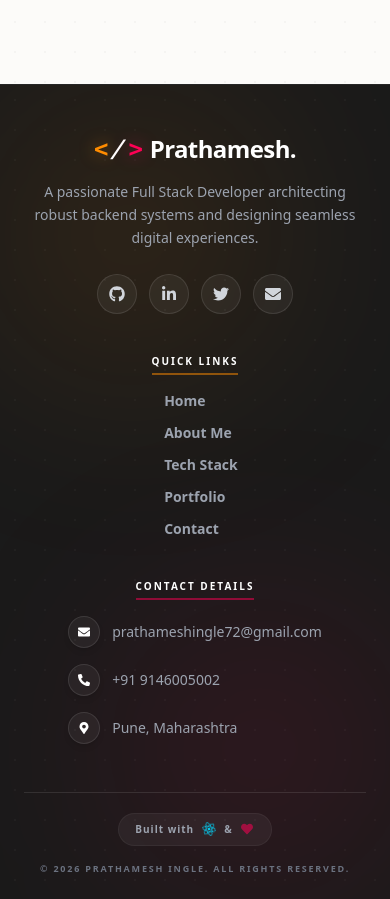
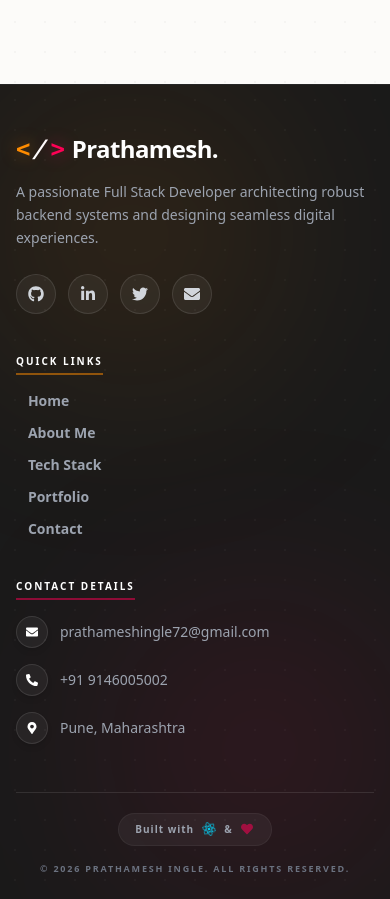
Before and after one commit to prathamesh-ingle/prathamesh72, a React (Vite) app in the folder frontend/: page / in a window 390 px wide. Shown: the part 7380-8279 px from the top of the page. Built offline with nearby package versions, Linux system fonts and the light colour scheme.

Commit message:
Refactor Footer component for improved structure

```diff
--- a/frontend/src/components/Footer.jsx
+++ b/frontend/src/components/Footer.jsx
@@ -42,14 +42,14 @@ const Footer = () => {
       <div className="absolute top-0 left-[-5%] w-[300px] h-[300px] bg-[#ff8c00]/10 rounded-full blur-[100px] pointer-events-none"></div>
       <div className="absolute bottom-0 right-[-5%] w-[300px] h-[300px] bg-[#ff0055]/10 rounded-full blur-[100px] pointer-events-none"></div>
 
-      <div className="relative z-10 max-w-7xl mx-auto px-6 md:px-12">
+      <div className="relative z-10 max-w-7xl mx-auto px-4 sm:px-6 md:px-12">
 
 
         {/* --- MAIN FOOTER GRID (TIGHTER SPACING) --- */}
         <div className="grid grid-cols-1 sm:grid-cols-2 lg:grid-cols-12 gap-10 md:gap-8 mb-12">
 
           {/* Brand & Bio (Spans 5) */}
-          <div className="sm:col-span-2 lg:col-span-5 flex flex-col items-center lg:items-start text-center lg:text-left" data-aos="fade-right" data-aos-delay="100">
+          <div className="sm:col-span-2 lg:col-span-5 flex flex-col items-start text-left" data-aos="fade-right" data-aos-delay="100">
             <div className="flex items-center font-mono font-black tracking-tighter text-2xl select-none cursor-pointer group mb-4" onClick={scrollToTop}>
               <span className="text-[#ff8c00] drop-shadow-[0_0_8px_rgba(255,140,0,0.5)] group-hover:-translate-y-1 transition-transform duration-300">&lt;</span>
               <span className="text-white transform -skew-x-12 mx-1">/</span>
@@ -68,7 +68,7 @@ const Footer = () => {
                   href={social.link}
                   target="_blank"
                   rel="noreferrer"
-                  className={`w-10 h-10 rounded-full bg-white/5 border border-white/10 flex items-center justify-center text-gray-300 transition-all duration-300 ${social.color} hover:border-transparent hover:-translate-y-1`}
+                  className={`w-10 h-10 shrink-0 rounded-full bg-white/5 border border-white/10 flex items-center justify-center text-gray-300 transition-all duration-300 ${social.color} hover:border-transparent hover:-translate-y-1`}
                 >
                   {social.icon}
                 </a>
@@ -77,7 +77,7 @@ const Footer = () => {
           </div>
 
           {/* Quick Links (Spans 3) */}
-          <div className="flex flex-col items-center lg:items-start lg:col-span-3" data-aos="fade-up" data-aos-delay="200">
+          <div className="flex flex-col items-start lg:col-span-3" data-aos="fade-up" data-aos-delay="200">
             <h4 className="text-white font-black tracking-[0.2em] text-[10px] uppercase mb-4 border-b-2 border-[#ff8c00]/50 pb-1">Quick Links</h4>
             <div className="flex flex-col gap-3">
               {navLinks.map((link) => (
@@ -94,26 +94,26 @@ const Footer = () => {
           </div>
 
           {/* Contact Info (Spans 4) */}
-          <div className="flex flex-col items-center lg:items-start lg:col-span-4" data-aos="fade-left" data-aos-delay="300">
+          <div className="flex flex-col items-start lg:col-span-4" data-aos="fade-left" data-aos-delay="300">
             <h4 className="text-white font-black tracking-[0.2em] text-[10px] uppercase mb-4 border-b-2 border-[#ff0055]/50 pb-1">Contact Details</h4>
             <div className="flex flex-col gap-4 text-gray-400 font-medium text-sm">
               <a href="mailto:prathameshingle72@gmail.com" className="flex items-center gap-3 hover:text-[#ff8c00] transition-colors duration-300 group">
-                <div className="w-8 h-8 rounded-full bg-white/5 border border-white/10 flex items-center justify-center text-white group-hover:bg-[#ff8c00] group-hover:border-[#ff8c00] transition-all duration-300 shadow-md">
+                <div className="w-8 h-8 shrink-0 rounded-full bg-white/5 border border-white/10 flex items-center justify-center text-white group-hover:bg-[#ff8c00] group-hover:border-[#ff8c00] transition-all duration-300 shadow-md">
                   <FaEnvelope size={12} />
                 </div>
-                prathameshingle72@gmail.com
+                <span className="break-all">prathameshingle72@gmail.com</span>
               </a>
               <a href="tel:+919146005002" className="flex items-center gap-3 hover:text-[#ff0055] transition-colors duration-300 group">
-                <div className="w-8 h-8 rounded-full bg-white/5 border border-white/10 flex items-center justify-center text-white group-hover:bg-[#ff0055] group-hover:border-[#ff0055] transition-all duration-300 shadow-md">
+                <div className="w-8 h-8 shrink-0 rounded-full bg-white/5 border border-white/10 flex items-center justify-center text-white group-hover:bg-[#ff0055] group-hover:border-[#ff0055] transition-all duration-300 shadow-md">
                   <FaPhoneAlt size={12} />
                 </div>
-                +91 9146005002
+                <span>+91 9146005002</span>
               </a>
               <div className="flex items-center gap-3">
-                <div className="w-8 h-8 rounded-full bg-white/5 border border-white/10 flex items-center justify-center text-white shadow-md">
+                <div className="w-8 h-8 shrink-0 rounded-full bg-white/5 border border-white/10 flex items-center justify-center text-white shadow-md">
                   <FaMapMarkerAlt size={12} />
                 </div>
-                Pune, Maharashtra
+                <span>Pune, Maharashtra</span>
               </div>
             </div>
           </div>
@@ -122,12 +122,12 @@ const Footer = () => {
 
         {/* --- BOTTOM COPYRIGHT BAR (COMPACT) --- */}
         <div className="flex flex-col-reverse md:flex-row justify-between items-center pt-5 border-t border-white/10 gap-4 relative">
-          <p className="text-gray-500 font-bold text-[9px] uppercase tracking-[0.2em]">
+          <p className="text-gray-500 font-bold text-[9px] uppercase tracking-[0.2em] text-center md:text-left">
             &copy; {new Date().getFullYear()} Prathamesh Ingle. All Rights Reserved.
           </p>
 
           <div className="flex items-center gap-1.5 text-gray-400 font-bold text-[10px] tracking-widest bg-white/5 px-4 py-2 rounded-full border border-white/5">
-            Built with <FaReact className="text-[#00D8FF] mx-0.5" style={{ animation: 'spin-slow 4s linear infinite' }} size={14} /> & <FaHeart className="text-[#ff0055] mx-0.5 animate-pulse" size={12} />
+            Built with <FaReact className="text-[#00D8FF] mx-0.5 shrink-0" style={{ animation: 'spin-slow 4s linear infinite' }} size={14} /> & <FaHeart className="text-[#ff0055] mx-0.5 shrink-0 animate-pulse" size={12} />
           </div>
         </div>
 
```
